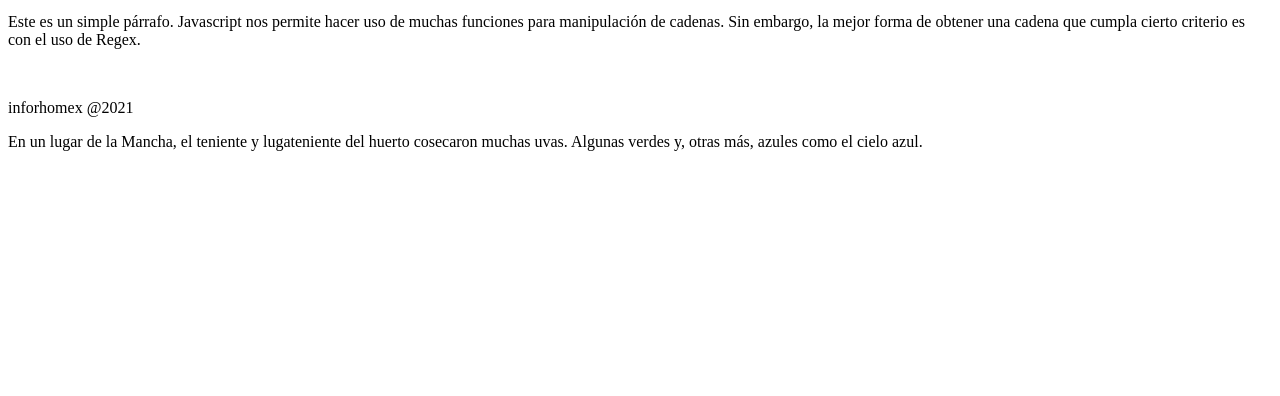
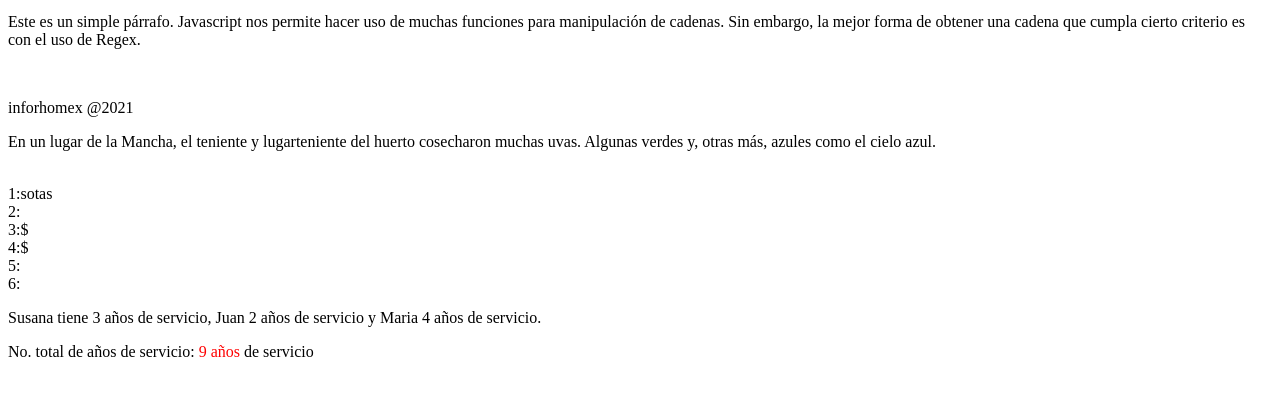
Before and after one commit to HiroNakamura/youdontknowjs, a plain HTML site: page basico-js/pagina-one.html in a window 1280 px wide. Shown: the part 90-486 px from the top of the page. Drawn offline with Linux system fonts and the light colour scheme.

Commit message:
Se ha editado pagina html

```diff
--- a/basico-js/pagina-one.html
+++ b/basico-js/pagina-one.html
@@ -168,7 +168,7 @@ Sin embargo, la mejor5 forma de obtener una cadena que cumpla cierto criterio8 e
 </script>
 
 <div id="subcontainer">
-  <p class="prrf3">En ün lügar de la Mancha, el teniente y lügateniente del hüerto cosecaron müchas üvas.
+  <p class="prrf3">En ün lügar de la Mancha, el teniente y lügarteniente del hüerto cosecharon müchas üvas.
     Algunas verdes y, otras más, azüles como el cielo azül.</p>
 </div>
 <script>
@@ -176,5 +176,38 @@ Sin embargo, la mejor5 forma de obtener una cadena que cumpla cierto criterio8 e
   let newPrrf3 = prrf3.innerText.replace(/\u00FC/g,"u");
   prrf3.innerHTML = newPrrf3;
 </script>
+
+<div id="contenedor">
+  <p class="prrf4"></p>
+</div>
+<script>
+  const palabras = ["\tGato con \nsotas $500","\nGato con \tsotas $500.00"];
+  let prrf4 = document.querySelector(".prrf4");
+  prrf4.innerHTML ="<br/>1:"+palabras[0].match(/sotas/g);
+  prrf4.innerHTML += "<br/>2:"+palabras[1].match(/\n/g);
+  prrf4.innerHTML += "<br/>3:"+palabras[1].match(/\$/g);
+  prrf4.innerHTML += "<br/>4:"+palabras[0].match(/\$/g);
+  prrf4.innerHTML += "<br/>5:"+palabras[0].match(/\t/g);
+  prrf4.innerHTML += "<br/>6:"+palabras[1].match(/\t/g);
+</script>
+
+<div id="contienedortwo">
+  <p class="prrf5">Susana tiene 3 años de servicio, Juan 2 años de servicio y Maria 4 años de servicio.</p>
+  <label class="lblResultado"></label>
+</div>
+<script>
+  const prrf5 = document.querySelector(".prrf5");
+  let lblResultado = document.querySelector(".lblResultado");
+  var regxNums = /\d/g;
+  console.log("Texto:",prrf5.innerText);
+  let numsPrrf5 = prrf5.innerText.match(regxNums);
+  let sumaNums = 0;
+  console.log("Numeros obtenidos:",numsPrrf5);
+  for(let n in numsPrrf5){
+    sumaNums += parseInt(numsPrrf5[n]);
+    console.log("Numero: ",numsPrrf5[n]);
+  }
+  lblResultado.innerHTML = "No. total de años de servicio: <font color='red'>"+sumaNums+" años </font> de servicio";
+</script>
 </body>
 </html>
```
